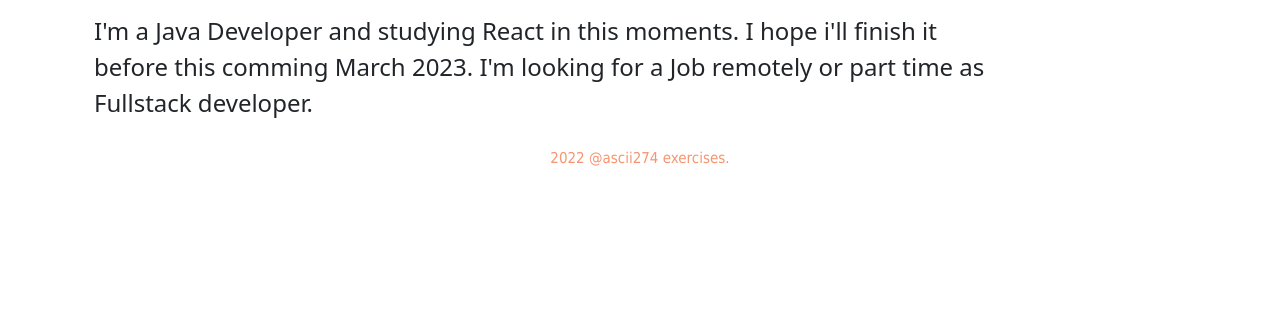
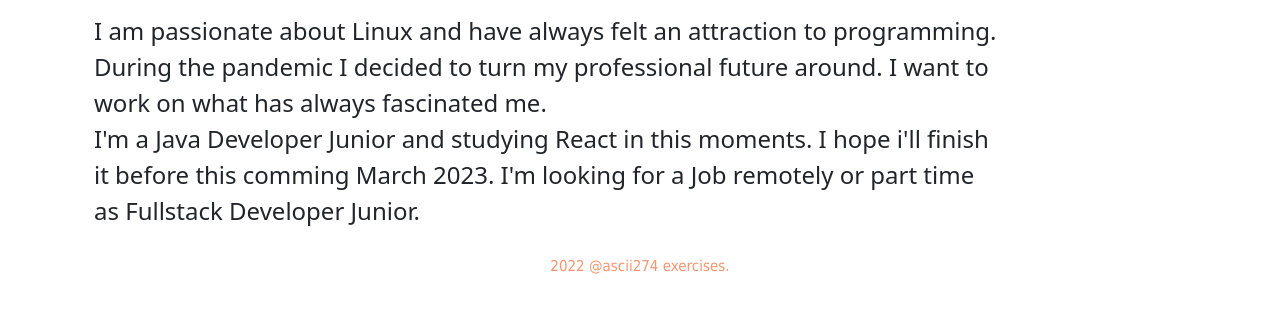
Before and after one commit to jcabatay/MyPortafolioWeb, a website: page index.html in a window 1280 px wide. Shown: the part 199-512 px from the top of the page. Drawn offline with nearby package versions, Linux system fonts and the light colour scheme.

Commit message:
index.html update

```diff
--- a/index.html
+++ b/index.html
@@ -113,9 +113,12 @@
           </p>
           <p id="about" class="text-align fs-4">
 
-            I'm a Java Developer and studying React in this moments.
+            I am passionate about Linux and have always felt an attraction to programming. During the pandemic I decided to turn my professional future around.
+            I want to work on what has always fascinated me.<br>
+
+            I'm a Java Developer Junior and studying React in this moments.
             I hope i'll finish it before this comming March 2023.
-            I'm looking for a Job remotely or part time as Fullstack developer.
+            I'm looking for a Job remotely or part time as Fullstack Developer Junior.
           </p>
         </div>
       </div>
```
